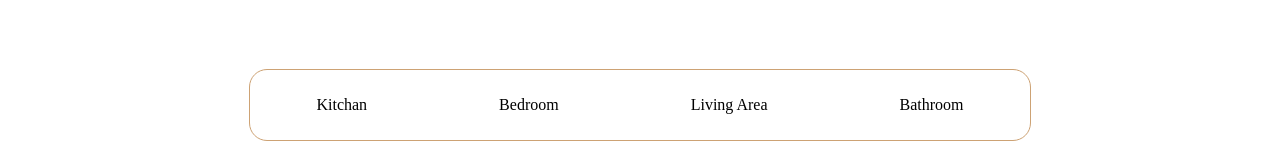
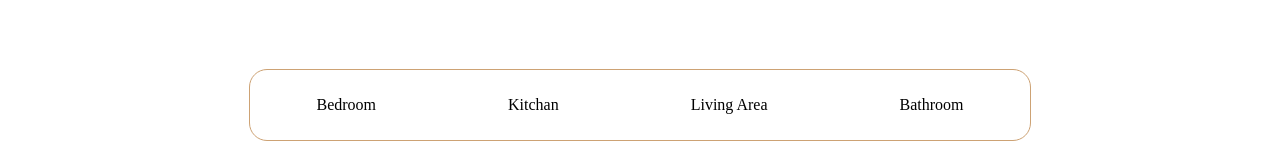
Before and after one commit to Ann-Fox/interno-vue, a Vue app: page /project in a window 1280 px wide. Shown: the part 647-800 px from the top of the page. Built offline with nearby package versions, Linux system fonts and the light colour scheme.

Commit message:
two columns

```diff
--- a/src/components/ProjectItems .vue
+++ b/src/components/ProjectItems .vue
@@ -99,7 +99,7 @@ import { ref } from 'vue';
             },
          ];
 const currentContents = ref([projects[0]]);
-const buttonsTag = ['Kitchan', 'Bedroom', 'Living Area', 'Bathroom'];
+const buttonsTag = ['Bedroom', 'Kitchan', 'Living Area', 'Bathroom'];
 
 const filterArticles = (btnTag) => {
 currentContents.value = projects.filter((el) => el.tag === btnTag);
@@ -111,8 +111,8 @@ currentContents.value = projects.filter((el) => el.tag === btnTag);
             <button @click="filterArticles(buttonTag)" v-for="buttonTag in buttonsTag" :key="buttonTag">{{ buttonTag }}</button>
         </aside>
 
-        <div class="project__items" v-for="project in currentContents" :key="project.tag">
-            <div class="project__item" >
+        <div class="project__items" >
+            <div class="project__item" v-for="project in currentContents" :key="project.tag">
                 <img :src="project.urlImg" :alt="project.tag">
                 <div class="project__items__content">
                     <div class="project__items__text">
```
